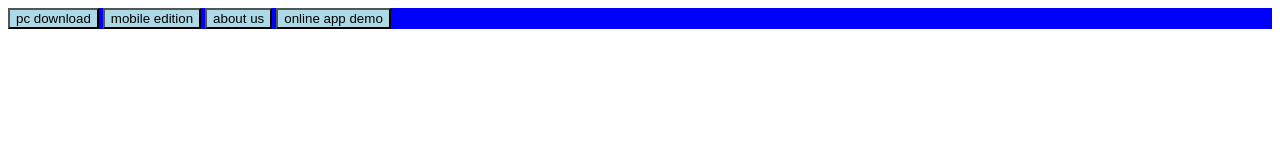
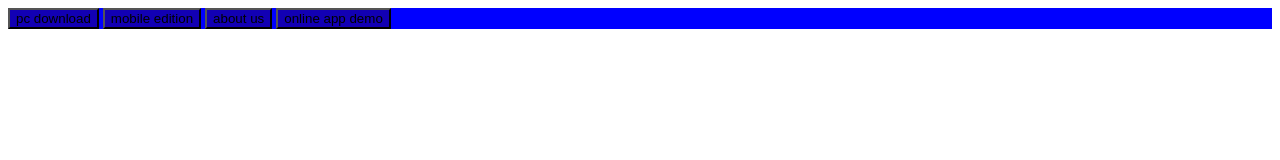
Before and after one commit to desofy-source/desofy.web, a plain HTML site: page index 2.html in a window 1280 px wide. Drawn offline with Linux system fonts and the light colour scheme.

Commit message:
meny ber update

```diff
--- a/style 2.css
+++ b/style 2.css
@@ -11,5 +11,5 @@
 
 .topbar {
   color:black;
-  background-color:lightblue;
+  background-color:rgb(18, 0, 180);
 }
```
